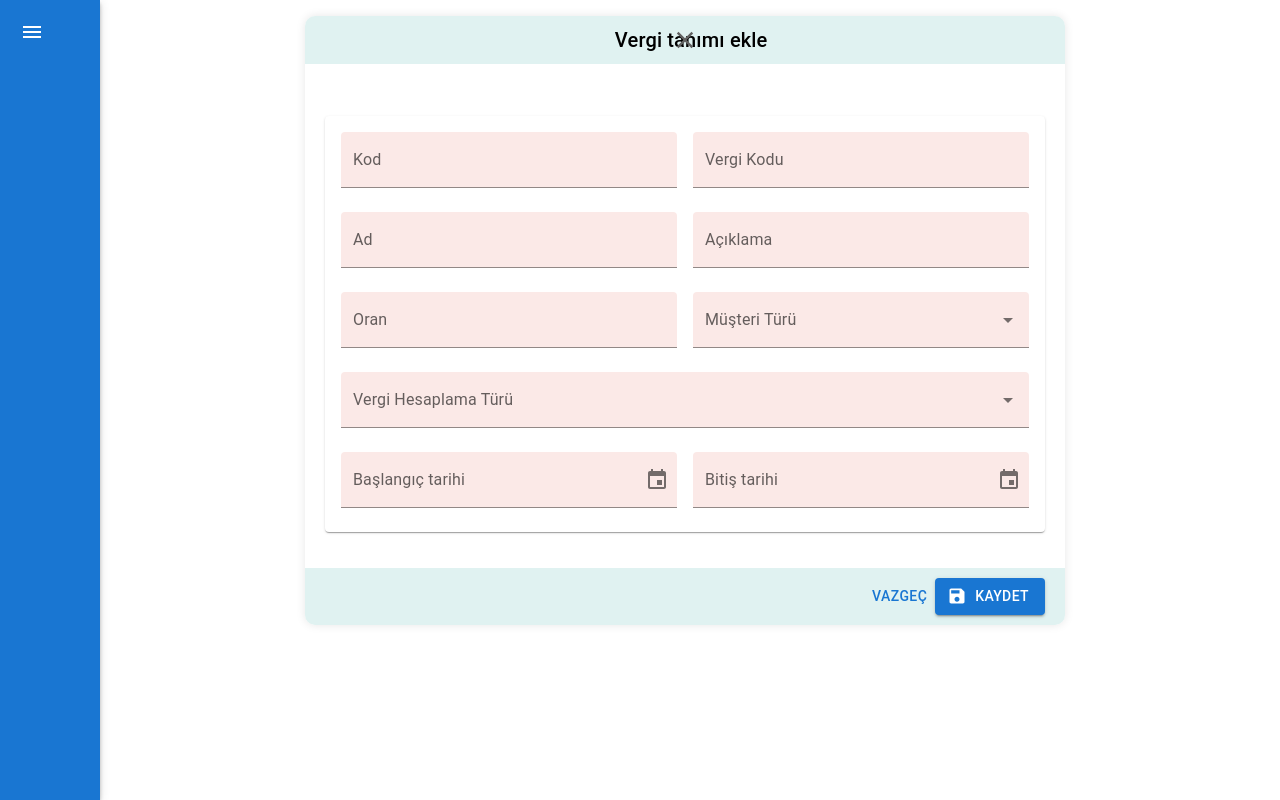
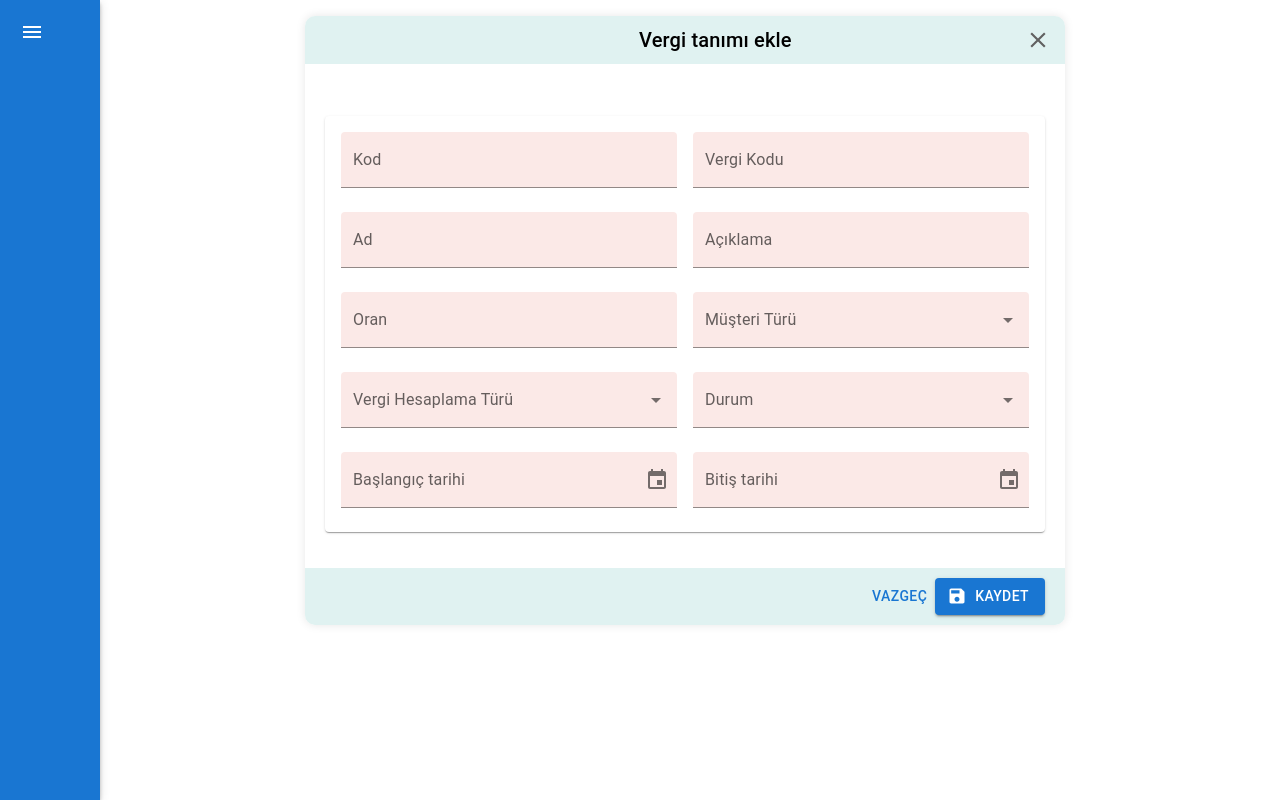
Before and after one commit to BuseNurAydn/frontend-webApi, a React (Create React App) app: page /add-update/1 in a window 1280 px wide. Built offline with nearby package versions, Linux system fonts and the light colour scheme; no server answers.

Commit message:
Filtreleme işlemi,Durum ve düzenlemeler

```diff
--- a/src/components/TaxAddUpdate.jsx
+++ b/src/components/TaxAddUpdate.jsx
@@ -1,7 +1,7 @@
 import React, { useState, useEffect } from "react";
 import axios from 'axios';
 import { useNavigate, useParams } from "react-router-dom";
-import { Button, Box, Card, CardContent, Autocomplete, InputAdornment, Typography} from "@mui/material";
+import { Button, Box, Card, CardContent, Autocomplete, InputAdornment, Typography } from "@mui/material";
 import CloseIcon from '@mui/icons-material/Close';
 import TextField from "@mui/material/TextField";
 import EventIcon from '@mui/icons-material/Event';
@@ -56,11 +56,12 @@ const BoxField = styled(Box)`
   gap: 1rem;
   width: 100%;
 `;
+/*
 const BoxAuto = styled(Box)`
   display: flex,
   gap: 1.5rem,
   width:49%,
-`;
+`;*/
 const StyledTextField = styled(TextField)`
   background-color: #fbe9e7,
   flex: 1,
@@ -90,6 +91,7 @@ const initialFormState = {
   taxCalculationType: "",
   startingDate: "",
   endingDate: "",
+  status:" ",
 };
 
 const TaxAddUpdateForm = ({ existingData, formType, save, update }) => {
@@ -100,6 +102,7 @@ const TaxAddUpdateForm = ({ existingData, formType, save, update }) => {
   //enumlar için
   const [customerTypes, setCustomerTypes] = useState([]);
   const [taxCalculationTypes, setTaxCalculationTypes] = useState([]);
+  const [statuses, setStatuses] = useState([]);
 
   useEffect(() => {
     // API çağrısı yaparak ilgili veriyi çekip güncelleme işlemi
@@ -107,6 +110,7 @@ const TaxAddUpdateForm = ({ existingData, formType, save, update }) => {
       axios.get(`http://localhost:7274/api/taxdefinition/${id}`)
         .then(response => {
           setFormState(response.data);  // Gelen veriyi state'e kaydet
+          console.log(response.data);
         })
         .catch(error => console.error('API çağrısında hata oluştu:', error));
     }
@@ -134,10 +138,9 @@ const TaxAddUpdateForm = ({ existingData, formType, save, update }) => {
       // [name]: value ? value.id : '',
     });
   };
-
   const handleSubmit = (event) => {
     event.preventDefault();
-    try{
+    try {
       if (id) {
         // Güncelleme işlemi
         axios.put(`http://localhost:7274/api/taxdefinition/${id}`, formState)
@@ -157,7 +160,7 @@ const TaxAddUpdateForm = ({ existingData, formType, save, update }) => {
       setFormState(initialFormState);
       // Başarılı olursa listeleme sayfasına yönlendir
       navigate('/');
-    }catch (error) {
+    } catch (error) {
       console.error('API çağrısında hata oluştu:', error);
     };
   };
@@ -174,28 +177,24 @@ const TaxAddUpdateForm = ({ existingData, formType, save, update }) => {
   useEffect(() => {
     // Customer Types API çağrısı
     axios.get('http://localhost:7274/api/enums/customer-types')
-      .then(response => {
-        setCustomerTypes(response.data);
-      })
-      .catch(error => {
-        console.error('Error fetching customer types:', error);
-      });
+      .then(response => { setCustomerTypes(response.data); })
+      .catch(error => { console.error('Error fetching customer types:', error); });
     // Tax Calculation Types API çağrısı
     axios.get('http://localhost:7274/api/enums/tax-calculation-types')
-      .then(response => {
-        setTaxCalculationTypes(response.data);
-      })
-      .catch(error => {
-        console.error('Error fetching tax calculation types:', error);
-      });
+      .then(response => { setTaxCalculationTypes(response.data); })
+      .catch(error => { console.error('Error fetching tax calculation types:', error); });
+    // Status API çağrısı
+    axios.get('http://localhost:7274/api/enums/status')
+      .then(response => setStatuses(response.data))
+      .catch(error => { console.error('Error fetching customer types:', error); });
   }, []);
 
 
   return (
     <FormWrapper onSubmit={handleSubmit} >
-      <TitleBox>
-        <Typography variant="h6" sx={{position: 'absolute',left: '54%',transform: 'translateX(-50%)'}}>Vergi tanımı ekle</Typography>
-        <CloseIcon sx={{color: '#616161',fontSize: '28px',position: 'absolute'}}/>
+      <TitleBox sx={{ position: 'relative' }}>
+        <Typography variant="h6" sx={{ position: 'absolute', left: '54%', transform: 'translateX(-50%)' }}>Vergi tanımı ekle</Typography>
+        <CloseIcon sx={{ color: '#616161', fontSize: '26px', position: 'absolute', right: '14px' }} />
       </TitleBox>
       <StyledContainer>
         <StyledCard>
@@ -247,8 +246,8 @@ const TaxAddUpdateForm = ({ existingData, formType, save, update }) => {
                 fullWidth
               />
               <StyledAutocomplete
-                options={customerTypes}
-                getOptionLabel={(option) => option.text || ''}
+                options={customerTypes} //backendden gelen
+                getOptionLabel={(option) => option.text}
                 value={customerTypes.find(type => type.value === formState.customerType) || null}
                 onChange={(event, value) =>
                   handleAutocompleteChange(event, value, "customerType")
@@ -259,19 +258,32 @@ const TaxAddUpdateForm = ({ existingData, formType, save, update }) => {
                 fullWidth
               />
             </BoxField>
-            <BoxAuto>
+            <BoxField>
               <StyledAutocomplete
                 options={taxCalculationTypes}
-                getOptionLabel={(option) => option.text || ''}
+                getOptionLabel={(option) => option.text}
                 value={taxCalculationTypes.find(type => type.value === formState.taxCalculationType) || null}
                 onChange={(event, value) =>
                   handleAutocompleteChange(event, value, "taxCalculationType")
                 }
                 renderInput={(params) => (
-                  <StyledTextField {...params} label="Vergi Hesaplama Türü"  variant="filled"/>
+                  <StyledTextField {...params} label="Vergi Hesaplama Türü" variant="filled" />
                 )}
+                fullWidth
               />
-            </BoxAuto>
+              <Autocomplete
+                options={statuses}
+                getOptionLabel={(option) => option.text}
+                value={statuses.find(type => type.value === formState.status) || null}
+                renderInput={(params) => (
+                  <StyledTextField {...params} label="Durum" variant="filled" />
+                )}
+                onChange={(event, value) =>
+                  handleAutocompleteChange(event, value, "status")
+                }
+                fullWidth
+              />
+            </BoxField>
             <BoxField>
               <StyledTextField
                 name="startingDate"
@@ -319,11 +331,12 @@ const TaxAddUpdateForm = ({ existingData, formType, save, update }) => {
       </StyledContainer>
       <ButtonContainer>
         <Button variant="text">Vazgeç</Button>
-        <Button variant="contained"  type="submit" color="primary" onClick={handleSubmit} startIcon={<SaveIcon />} sx={{ marginRight: '20px' }}>
+        <Button variant="contained" type="submit" color="primary" onClick={handleSubmit} startIcon={<SaveIcon />} sx={{ marginRight: '20px' }}>
           Kaydet
         </Button>
       </ButtonContainer>
     </FormWrapper>
   );
 };
+
 export default TaxAddUpdateForm;
--- /dev/null
+++ b/src/components/TaxDefinitionFilter.jsx
@@ -0,0 +1,50 @@
+import { useState } from 'react';
+import { TextField, Button,Grid } from '@mui/material';
+
+function TaxDefinitionFilter({ onFilter }) {
+  const [firstName, setFirstName] = useState('');
+  const [legalTaxCode, setLegalTaxCode] = useState('');
+  const [ratio, setRatio] = useState('');
+
+  const handleFilter = () => {
+    onFilter({ firstName, legalTaxCode, ratio });
+
+  };
+
+  return (
+    <>
+    <Grid container sx={{padding:'20px'}}>
+          <TextField
+          id="firstName"
+          label="Adı"
+          variant="filled"
+          size="small"
+          value={firstName}
+          onChange={(e) => setFirstName(e.target.value)}
+          sx={{ marginRight: 4 }} />
+
+          <TextField
+          id="legalTaxCode"
+          label="Yasal vergi kodu"
+          variant="filled"
+          size="small"
+          value={legalTaxCode}
+          onChange={(e) => setLegalTaxCode(e.target.value)}
+          sx={{ marginRight: 4 }} />
+
+          <TextField
+          id="ratio"
+          label="Oran(%)"
+          variant="filled"
+          size="small"
+          type="number"
+          value={ratio}
+          onChange={(e) => setRatio(e.target.value)}
+          sx={{ marginRight: 4 }} />
+          <Button variant="contained" size="small" onClick={handleFilter}> Bilgi getir</Button>
+      </Grid>
+      </>
+  );
+}
+
+export default TaxDefinitionFilter;
--- a/src/components/TaxList.jsx
+++ b/src/components/TaxList.jsx
@@ -5,7 +5,8 @@ import { styled } from '@mui/material/styles';
 import EditIcon from '@mui/icons-material/Edit';
 import DeleteIcon from '@mui/icons-material/Delete';
 import AddIcon from '@mui/icons-material/Add';
-import {Table, TableBody, TableContainer, TableHead, TableRow, TableCell, Paper, Dialog, DialogActions, DialogContent, DialogContentText, Tooltip, Button, Grid, TextField} from '@mui/material';
+import {Table, TableBody, TableContainer, TableHead, TableRow, TableCell, Paper, Dialog, DialogActions, DialogContent, DialogContentText, Tooltip, Button, Grid} from '@mui/material';
+import TaxDefinitionFilter from './TaxDefinitionFilter';
 
 const PREFIX = 'TaxList';
 
@@ -38,6 +39,7 @@ const StyledTableCell = styled(TableCell)(({ theme }) => ({
     backgroundColor: theme.palette.common.white,
     color: theme.palette.common.black,
     fontWeight: 'bold',
+    fontSize: 14,
   },
   [`&.${classes.tableBody}`]: {
     fontSize: 13,
@@ -69,8 +71,8 @@ const TaxList = ({ fetchData }) => {
   const [data, setData] = useState([]);
   const [open, setOpen] = useState(false);
   const [selectedId, setSelectedId] = useState(null);
-
   const navigate = useNavigate();
+  const [filterParams, setFilterParams] = useState({});
 
   useEffect(() => {
     axios.get('http://localhost:7274/api/taxdefinition')
@@ -79,6 +81,10 @@ const TaxList = ({ fetchData }) => {
       })
       .catch(error => console.error('API çağrısında hata oluştu:', error));
   }, []);
+
+  useEffect(() => {
+    fetchFilteredTaxDefinitions(filterParams);
+  }, [filterParams]);
 
   const handleDelete = (id) => {
     setSelectedId(id);
@@ -97,14 +103,22 @@ const TaxList = ({ fetchData }) => {
     navigate(`/add-update/${id}`);
   };
 
+  const fetchFilteredTaxDefinitions = async (params) => {
+    try {
+      const response = await fetch(`http://localhost:7274/api/taxdefinition/filter?${new URLSearchParams(params)}`);
+      const result = await response.json();
+      setData(result);
+    } catch (error) {
+      console.error("Error fetching filtered tax definitions:", error);
+    }
+  };
+  const handleFilterChange = (params) => {
+    setFilterParams(params);
+  };
+
   return (
     <>
-     <Grid container sx={{padding:'20px'}}>
-          <TextField id="filled-basic" label="Adı" variant="filled" size="small" sx={{ marginRight: 4 }} />
-          <TextField id="filled-basic" label="Yasal vergi kodu" variant="filled" size="small"sx={{ marginRight: 4 }} />
-          <TextField id="filled-basic" label="Oran(%)" variant="filled"size="small" sx={{ marginRight: 4 }} />
-          <Button variant="contained" size="small"> Bilgi getir</Button>
-        </Grid>
+      <TaxDefinitionFilter onFilter={handleFilterChange} />
       <StyledPaper className={classes.paper}>
         <Grid container justifyContent="flex-end">
           <Grid item>
@@ -132,6 +146,7 @@ const TaxList = ({ fetchData }) => {
                     <StyledTableCell className={classes.tableHead} align="left">Oran</StyledTableCell>
                     <StyledTableCell className={classes.tableHead} align="left">Başlangıç tarihi</StyledTableCell>
                     <StyledTableCell className={classes.tableHead} align="left">Bitiş tarihi</StyledTableCell>
+                    <StyledTableCell className={classes.tableHead} align="left">Durum</StyledTableCell>
                     <StyledTableCell className={classes.tableHead} align="right">İşlemler</StyledTableCell>
                   </TableRow>
                 </TableHead>
@@ -147,6 +162,7 @@ const TaxList = ({ fetchData }) => {
                       <StyledTableCell className={classes.tableBody} align="left">{tax.ratio}</StyledTableCell>
                       <StyledTableCell className={classes.tableBody} align="left">{new Date(tax.startingDate).toLocaleDateString()}</StyledTableCell>
                       <StyledTableCell className={classes.tableBody} align="left">{new Date(tax.endingDate).toLocaleDateString()}</StyledTableCell>
+                      <StyledTableCell className={classes.tableBody} align="left">{tax.durumBool ? "Aktif" : "Pasif"}</StyledTableCell>
                       <TableCell align="right">
                         <StyledIconContainer>
                           <Tooltip title="Sil">
```
Lines whose indentation alone changed are shown as unchanged.
